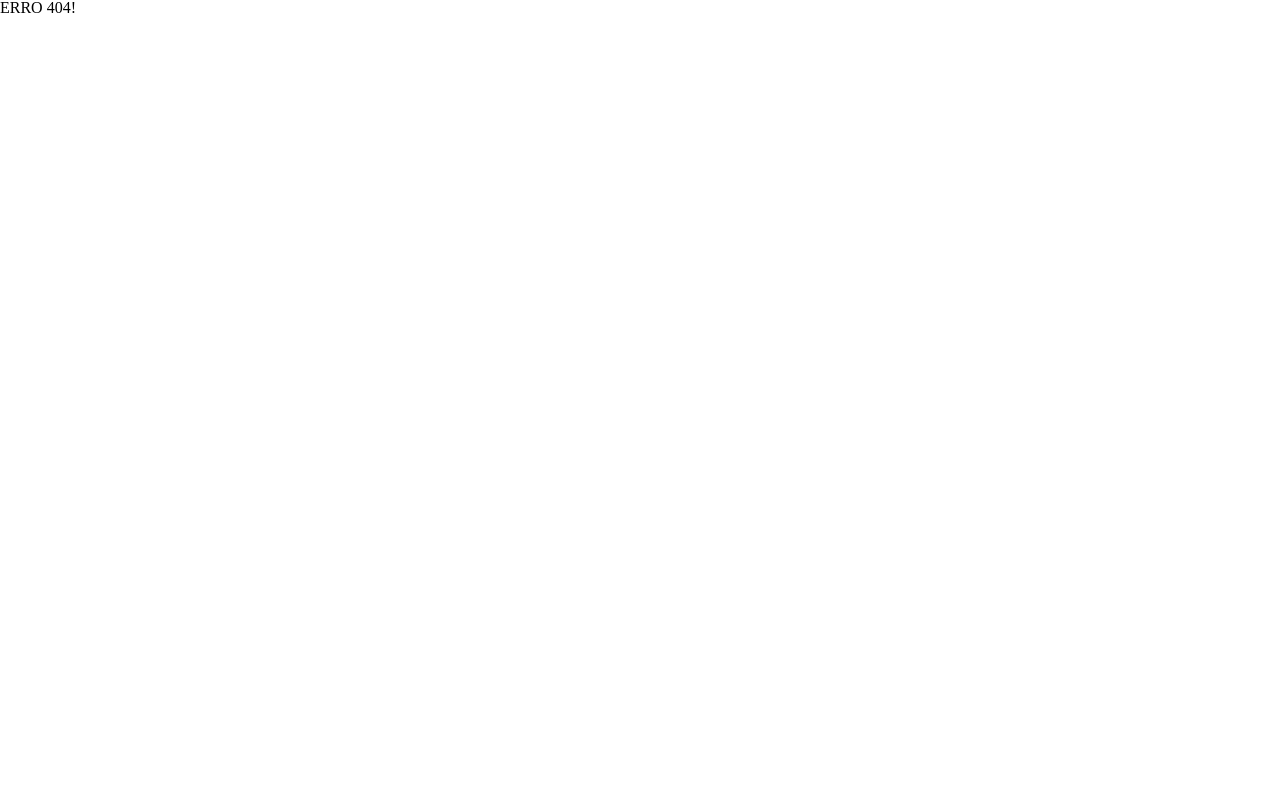
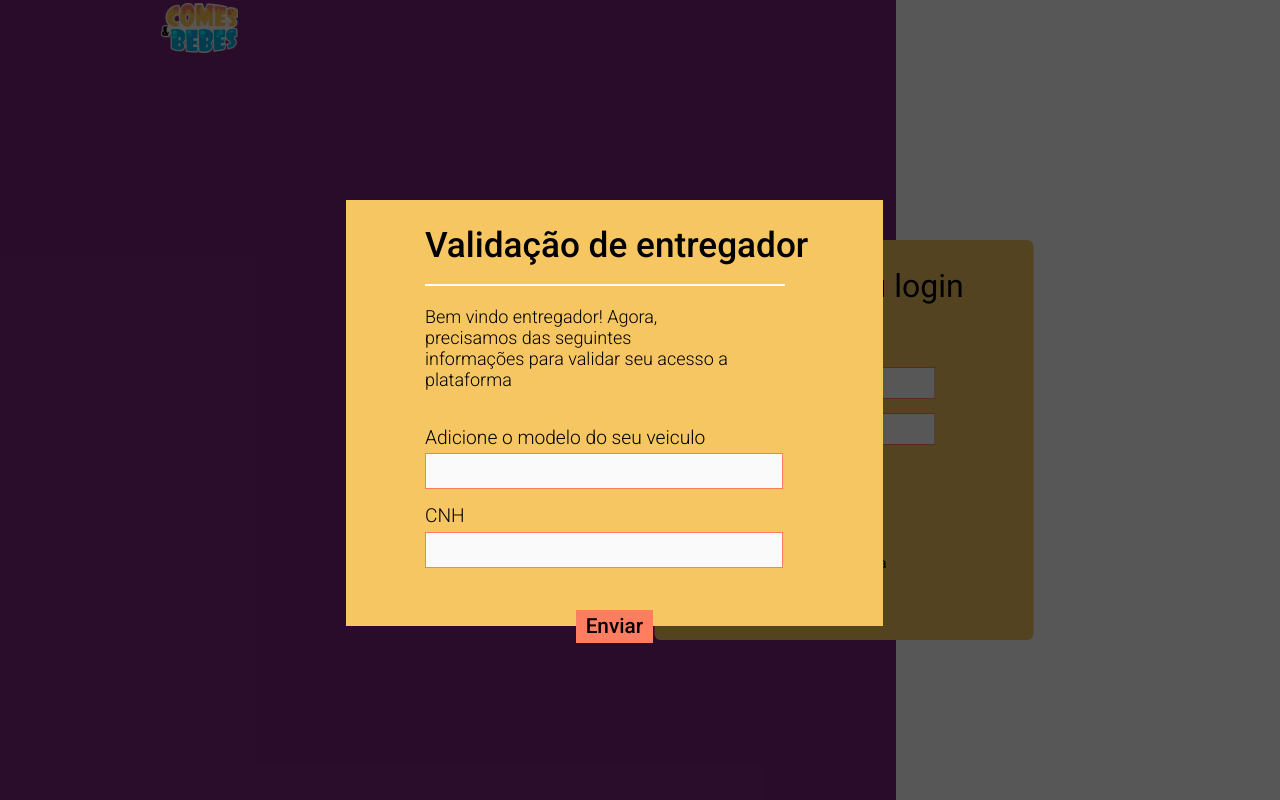
Before and after one commit to ThyagoFontenele/Projeto-final-deploy, a React (Create React App) app: page /delivery-add-cnh in a window 1280 px wide. Before the commit this address led to /404. Built offline with nearby package versions, Linux system fonts and the light colour scheme.

Commit message:
cnh pronto

```diff
--- a/src/App.js
+++ b/src/App.js
@@ -1,6 +1,4 @@
 import Routes from './routes/routes'
-import './CssReset.css'
-import './App.css'
 
 function App() {
   return (
--- /dev/null
+++ b/src/components/Botao/Botao.css
@@ -0,0 +1,13 @@
+button{
+    max-width: 100px;
+    min-width: 50px;
+    font-size: 1.2rem;
+    border: none;
+    cursor: pointer;
+    padding-left: 10px;
+    padding-right: 10px;
+    background-color: #f5c661 ;
+}
+button:hover{
+    background-color: #dba124;
+}
--- a/src/components/Footer/Footer.css
+++ b/src/components/Footer/Footer.css
@@ -1,9 +1,9 @@
 .div-footer {
+    position: absolute;
     width: 100%;
 }
 footer {
     background-color: #7A247D;
     width: 100%;
     height: 60px;
-    overflow: hidden;
 }
--- a/src/components/Header/HeaderHome/Header.css
+++ b/src/components/Header/HeaderHome/Header.css
@@ -1,7 +1,5 @@
-.header-home-page {
+* {
     font-family: 'Roboto', sans-serif;
-    height: 63px;
-    padding-top: 8px;
 }
 #logo{
     margin-left: 18%;
--- /dev/null
+++ b/src/pages/DeliverymanAddVehicle/DeliveryAddVeiculo.css
@@ -0,0 +1,84 @@
+#body-add-veiculo{
+    position: absolute;
+    width: 100vw;
+    height: 100vh;
+    left: 0px;
+    top: 0px;
+    background-color: rgba(0, 0, 0, 0.658);
+    font-family: 'Roboto', sans-serif;
+}
+#barra-branca{
+    display: flex;
+    margin-left: 13%;
+    width: 70%;
+    height: 0px;
+    margin-top: 2%;
+    border: 1px solid #FAFAFA;
+    margin-bottom: 4%;
+}
+#body-validacao{
+    position: absolute;
+    width: 40%;
+    height: 50%;
+    left: 27%;
+    top: 25%;
+    background: #f5c661;
+    padding: 1%;
+    text-align: center;
+
+}
+#validacao-entregador-text{
+    display: flex;
+    margin-left: 13%;
+    font-style: normal;
+    font-weight: 500;
+    font-size: 220%;
+    line-height: 35px;
+    margin-bottom: 4%;
+    margin-top: 3%;
+}
+#input-verificacao{
+    width: 70%;
+    height: 9%;
+    background: #FAFAFA;
+    display: flex;
+    margin-left: 13%;
+    border: 1px solid #FF7E61;
+    box-sizing: border-box;
+}
+#label-verificacao{
+   margin-bottom: -2%;
+   font-size: 120%;
+   margin-left: 13%;
+   font-style: normal;
+   font-weight: 300;
+   line-height: 21px;
+   display: flex;
+}
+#p-bem-vindo{
+    font-style: normal;
+    width: 60%;
+    display: flex;
+    margin-left: 13%;
+    font-weight: 300;
+    font-size: 18px;
+    text-align: left;
+    line-height: 21px;
+    margin-bottom: 4%;
+}
+.botoes-verificacao{
+    background: #ff7e61;
+    margin-top: 5%;
+    margin-left: 0%;
+    font-style: normal;
+    font-weight: 500;
+    font-size: 130%;
+    width: 15%;
+    line-height: 150%;
+}
+.botoes-verificacao:hover{
+    background: #ee5735;
+}
+.botoes-verificacao:active{
+    background: #7a247d;
+}
--- /dev/null
+++ b/src/pages/DeliverymanAddVehicle/DeliveryAddVeiculo.jsx
@@ -0,0 +1,31 @@
+import React from 'react'
+import { Link } from 'react-router-dom'
+import Login from '../Login/Login'
+import './DeliveryAddVeiculo.css'
+function DeliveryAddVeiculo() {
+    return (
+        <>
+            <Login/>
+            <div id="body-add-veiculo">
+                <div id="body-validacao">
+
+                        <h1 id="validacao-entregador-text">Validação de entregador</h1>
+                        <object id="barra-branca"></object>
+                        <p id="p-bem-vindo">Bem vindo entregador! Agora, precisamos das seguintes informações para validar seu acesso a plataforma</p>
+                        <br />
+                        <label id="label-verificacao">Adicione o modelo do seu veiculo</label>
+                        <br />
+                        <input type="mail" id="input-verificacao" />
+                        <br />
+                        <label id="label-verificacao">CNH</label>
+                        <br />
+                        <input type="text"  id="input-verificacao"/>
+                        <br />
+                        <button className="botoes-verificacao">Enviar</button>
+                </div>
+            </div>
+        </>
+    )
+}
+
+export default DeliveryAddVeiculo
--- a/src/pages/Home/Home.css
+++ b/src/pages/Home/Home.css
@@ -1,4 +1,5 @@
 .home {
+    position: absolute;
     background-color: #7a247d;
     left: 0;
     top: 0;
@@ -14,10 +15,6 @@
     flex-direction: column;
 
 
-}
-
-.header-text-home {
-    margin: 100px 0;
 }
 
 .h1-home {
--- a/src/pages/Home/Home.jsx
+++ b/src/pages/Home/Home.jsx
@@ -16,7 +16,7 @@ function Home() {
             <img src={Logo} alt="comes e bebes logo" id="logo"/>
             <Header/>
             <main className="main-home">
-                <div className="header-text-home">
+                <div>
                     <h1 className="h1-home">Comes&#38;bebes</h1>
                     <p className="p1-home">O serviço que tem a cara da sua fome!</p>
                 </div>
--- a/src/pages/UserLogged/UserLogged.jsx
+++ b/src/pages/UserLogged/UserLogged.jsx
@@ -1,11 +1,10 @@
 import React from 'react'
 import './UserLogged.css'
 import Header from '../../components/Header/HeaderUserLogged/HeaderUserLogged'
-
 function UserLogged() {
     return (
         <div>
-
+            <Header/>
         </div>
     )
 }
--- a/src/routes/routes.js
+++ b/src/routes/routes.js
@@ -3,6 +3,7 @@ import Home from '../pages/Home/Home'
 import NotFound from '../pages/NotFound/NotFound'
 import Login from '../pages/Login/Login'
 import Register from '../pages/Register/Register'
+import DeliveryAddVeiculo from '../pages/DeliverymanAddVehicle/DeliveryAddVeiculo'
 import Forgot from '../pages/ForgotPassword/Forgot'
 import UserLogged from '../pages/UserLogged/UserLogged'
 import { BrowserRouter as Router, Switch, Route, Redirect } from 'react-router-dom'
@@ -27,13 +28,13 @@ function routes() {
                     <Forgot/>
                 </Route>
 
+                <Route exact path="/delivery-add-cnh">
+                    <DeliveryAddVeiculo/>
+                </Route>
+
                 <Route exact path="/user-page">
                     <UserLogged/>
                 </Route>
-
-                <Router exact path="/user-logged">
-                    <UserLogged/>
-                </Router>
 
                 <Route exact path="/404">
                         <NotFound/>
```
Also changed, not shown: src/components/Botao/Botao.jsx (added, +11 -0 lines), src/assets/images/sacola-de-compras.svg (deleted), src/assets/images/user1.svg (deleted).
